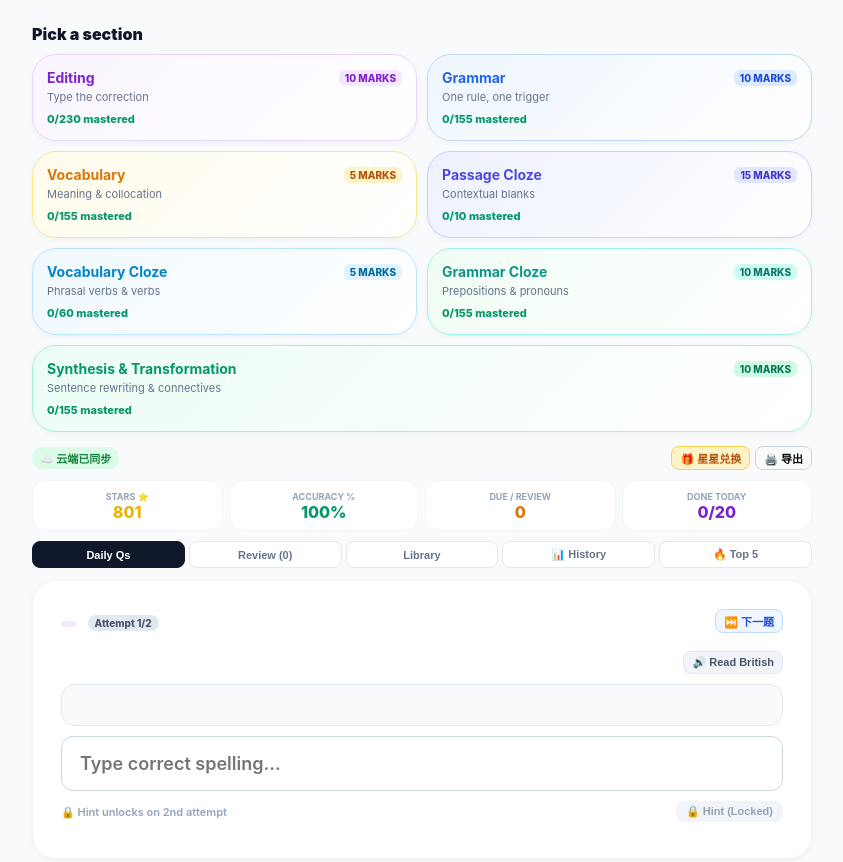
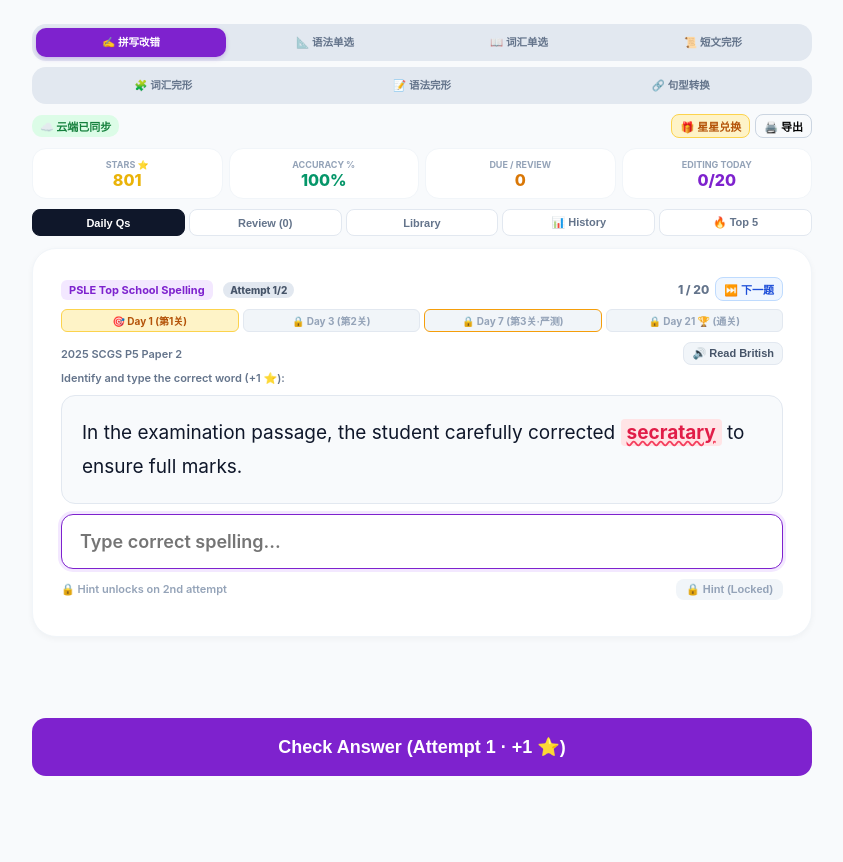
Before and after one commit to lalastellar-glitch/Editing-cloze-p5, a plain HTML site: page index.html in a window 1280 px wide. Shown: the top 862 px of the page, without its empty margins (218-1061 px from the left). After the commit the page ends 800 px from the top, so only its background shows below. Drawn offline with Linux system fonts and the light colour scheme; no server answers.

Commit message:
Add files via upload

```diff
--- a/index.html
+++ b/index.html
@@ -95,75 +95,17 @@ input[type="text"]:focus, textarea:focus { outline: none; border-color: #7e22ce;
 <body>
 <div class="container">
 <div class="no-print">
-
-<div id="sectionDirectory" style="margin-bottom:14px;">
-  <div style="font-size:16px; font-weight:900; color:#0f172a; margin-bottom:10px;">Pick a section</div>
-  <div style="display:grid; grid-template-columns:1fr 1fr; gap:10px;">
-    <div onclick="switchApp('editing')" class="card" style="margin:0; padding:14px; cursor:pointer; border:1.5px solid #e9d5ff; background:linear-gradient(135deg, #faf5ff 0%, #fff 100%);">
-      <div style="display:flex; justify-content:space-between; align-items:center; margin-bottom:4px;">
-        <strong style="font-size:14px; color:#7e22ce;">Editing</strong>
-        <span style="font-size:10px; font-weight:800; background:#f3e8ff; color:#7e22ce; padding:2px 6px; border-radius:6px;">10 MARKS</span>
-      </div>
-      <div style="font-size:11px; color:#64748b; margin-bottom:8px;">Type the correction</div>
-      <div style="font-size:11px; font-weight:800; color:#059669;" id="cardProg_editing">0/230 mastered</div>
-    </div>
-
-    <div onclick="switchApp('grammar')" class="card" style="margin:0; padding:14px; cursor:pointer; border:1.5px solid #bfdbfe; background:linear-gradient(135deg, #eff6ff 0%, #fff 100%);">
-      <div style="display:flex; justify-content:space-between; align-items:center; margin-bottom:4px;">
-        <strong style="font-size:14px; color:#2563eb;">Grammar</strong>
-        <span style="font-size:10px; font-weight:800; background:#dbeafe; color:#1d4ed8; padding:2px 6px; border-radius:6px;">10 MARKS</span>
-      </div>
-      <div style="font-size:11px; color:#64748b; margin-bottom:8px;">One rule, one trigger</div>
-      <div style="font-size:11px; font-weight:800; color:#059669;" id="cardProg_grammar">0/155 mastered</div>
-    </div>
-
-    <div onclick="switchApp('vocab')" class="card" style="margin:0; padding:14px; cursor:pointer; border:1.5px solid #fde68a; background:linear-gradient(135deg, #fffbeb 0%, #fff 100%);">
-      <div style="display:flex; justify-content:space-between; align-items:center; margin-bottom:4px;">
-        <strong style="font-size:14px; color:#d97706;">Vocabulary</strong>
-        <span style="font-size:10px; font-weight:800; background:#fef3c7; color:#b45309; padding:2px 6px; border-radius:6px;">5 MARKS</span>
-      </div>
-      <div style="font-size:11px; color:#64748b; margin-bottom:8px;">Meaning & collocation</div>
-      <div style="font-size:11px; font-weight:800; color:#059669;" id="cardProg_vocab">0/155 mastered</div>
-    </div>
-
-    <div onclick="switchApp('passage')" class="card" style="margin:0; padding:14px; cursor:pointer; border:1.5px solid #c7d2fe; background:linear-gradient(135deg, #eef2ff 0%, #fff 100%);">
-      <div style="display:flex; justify-content:space-between; align-items:center; margin-bottom:4px;">
-        <strong style="font-size:14px; color:#4f46e5;">Passage Cloze</strong>
-        <span style="font-size:10px; font-weight:800; background:#e0e7ff; color:#4338ca; padding:2px 6px; border-radius:6px;">15 MARKS</span>
-      </div>
-      <div style="font-size:11px; color:#64748b; margin-bottom:8px;">Contextual blanks</div>
-      <div style="font-size:11px; font-weight:800; color:#059669;" id="cardProg_passage">0/10 mastered</div>
-    </div>
-
-    <div onclick="switchApp('vcloze')" class="card" style="margin:0; padding:14px; cursor:pointer; border:1.5px solid #bae6fd; background:linear-gradient(135deg, #f0f9ff 0%, #fff 100%);">
-      <div style="display:flex; justify-content:space-between; align-items:center; margin-bottom:4px;">
-        <strong style="font-size:14px; color:#0284c7;">Vocabulary Cloze</strong>
-        <span style="font-size:10px; font-weight:800; background:#e0f2fe; color:#0369a1; padding:2px 6px; border-radius:6px;">5 MARKS</span>
-      </div>
-      <div style="font-size:11px; color:#64748b; margin-bottom:8px;">Phrasal verbs & verbs</div>
-      <div style="font-size:11px; font-weight:800; color:#059669;" id="cardProg_vcloze">0/60 mastered</div>
-    </div>
-
-    <div onclick="switchApp('gcloze')" class="card" style="margin:0; padding:14px; cursor:pointer; border:1.5px solid #99f6e4; background:linear-gradient(135deg, #f0fdf4 0%, #fff 100%);">
-      <div style="display:flex; justify-content:space-between; align-items:center; margin-bottom:4px;">
-        <strong style="font-size:14px; color:#0d9488;">Grammar Cloze</strong>
-        <span style="font-size:10px; font-weight:800; background:#ccfbf1; color:#0f766e; padding:2px 6px; border-radius:6px;">10 MARKS</span>
-      </div>
-      <div style="font-size:11px; color:#64748b; margin-bottom:8px;">Prepositions & pronouns</div>
-      <div style="font-size:11px; font-weight:800; color:#059669;" id="cardProg_gcloze">0/155 mastered</div>
-    </div>
-
-    <div onclick="switchApp('st')" class="card" style="margin:0; padding:14px; cursor:pointer; grid-column: span 2; border:1.5px solid #a7f3d0; background:linear-gradient(135deg, #ecfdf5 0%, #fff 100%);">
-      <div style="display:flex; justify-content:space-between; align-items:center; margin-bottom:4px;">
-        <strong style="font-size:14px; color:#059669;">Synthesis & Transformation</strong>
-        <span style="font-size:10px; font-weight:800; background:#d1fae5; color:#047857; padding:2px 6px; border-radius:6px;">10 MARKS</span>
-      </div>
-      <div style="font-size:11px; color:#64748b; margin-bottom:8px;">Sentence rewriting & connectives</div>
-      <div style="font-size:11px; font-weight:800; color:#059669;" id="cardProg_st">0/155 mastered</div>
-    </div>
-  </div>
+<div class="app-switcher">
+<button id="swEditing" class="app-btn active editing" onclick="switchApp('editing')">✍️ 拼写改错</button>
+<button id="swGrammar" class="app-btn" onclick="switchApp('grammar')">📐 语法单选</button>
+<button id="swVocab" class="app-btn" onclick="switchApp('vocab')">📖 词汇单选</button>
+<button id="swPassage" class="app-btn" onclick="switchApp('passage')">📜 短文完形</button>
 </div>
-
+<div class="app-switcher-row2">
+<button id="swVCloze" class="app-btn" onclick="switchApp('vcloze')">🧩 词汇完形</button>
+<button id="swGCloze" class="app-btn" onclick="switchApp('gcloze')">📝 语法完形</button>
+<button id="swSt" class="app-btn" onclick="switchApp('st')">🔗 句型转换</button>
+</div>
 <div class="tool-bar">
 <div style="display:flex; align-items:center; gap:5px;">
 <span id="cloudStatus" class="cloud-status cloud-live">☁️ 云端已同步</span>
@@ -400,18 +342,6 @@ const EBBINGHAUS_DAYS = [1, 3, 7, 21];
 
 function getItemKey(item) { return item.word ? item.word : (item.id || item.sent); }
 
-function updateCardProgress() {
-  const mods = ['editing', 'grammar', 'vocab', 'passage', 'vcloze', 'gcloze', 'st'];
-  const dbs = { editing: EDITING_DB, grammar: GRAMMAR_DB, vocab: VOCAB_DB, passage: PASSAGE_CLOZE_DB, vcloze: VCLOZE_DB, gcloze: GCLOZE_DB, st: ST_DB };
-  mods.forEach(m => {
-    const db = dbs[m];
-    const met = db.filter(item => store.mastered.includes(getItemKey(item))).length;
-    const el = document.getElementById('cardProg_' + m);
-    if (el) el.innerText = `${met}/${db.length} mastered`;
-  });
-}
-
-
 const DEFAULT_REWARDS = [
   { id: 'r1', title: '🎮 额外 20 分钟游戏 / 自由时间', cost: 50 },
   { id: 'r2', title: '🍦 周末自选冰淇淋 / 甜品一次', cost: 80 },
@@ -609,12 +539,14 @@ function switchApp(app) {
   currentMode = 'daily';
   currentIdx = 0;
   enterFocusMode();
+  ['swEditing', 'swGrammar', 'swVocab', 'swPassage', 'swVCloze', 'swGCloze', 'swSt'].forEach(id => {
+    document.getElementById(id).className = 'app-btn';
+  });
   const btnId = 'sw' + (app === 'vcloze' ? 'VCloze' : (app === 'gcloze' ? 'GCloze' : app.charAt(0).toUpperCase() + app.slice(1)));
-  const actBtn = document.getElementById('actionBtn');
-  if (actBtn) actBtn.className = 'btn ' + app;
+  document.getElementById(btnId).className = 'app-btn active ' + app;
+  document.getElementById('actionBtn').className = 'btn ' + app;
   const qCount = getDailyQuota();
-  const tabDaily = document.getElementById('tabDaily');
-  if (tabDaily) tabDaily.innerText = `Daily ${qCount} Qs`;
+  document.getElementById('tabDaily').innerText = `Daily ${qCount} Qs`;
   buildSessionList();
   changeMode('daily');
 }
@@ -1280,18 +1212,15 @@ document.getElementById('stInput').addEventListener('keydown', function(e) { if
 
 let isFocusMode = false;
 
-
-
 function enterFocusMode() {
   isFocusMode = true;
-  const dir = document.getElementById('sectionDirectory');
-  if (dir) dir.style.display = 'none';
-  document.getElementById('quizView').style.display = 'block';
-  document.getElementById('btnContainer').style.display = 'block';
-  document.querySelector('.tool-bar').style.display = 'flex';
-  document.querySelector('.stats-row').style.display = 'grid';
-  document.querySelector('.sub-tabs').style.display = 'flex';
+  document.querySelector('.app-switcher').style.display = 'none';
+  document.querySelector('.app-switcher-row2').style.display = 'none';
+  document.querySelector('.tool-bar').style.display = 'none';
+  document.querySelector('.stats-row').style.display = 'none';
+  document.querySelector('.sub-tabs').style.display = 'none';
 
+  // Add a clean return bar if not exists
   let bar = document.getElementById('focusReturnBar');
   if (!bar) {
     bar = document.createElement('div');
@@ -1302,34 +1231,22 @@ function enterFocusMode() {
   } else {
     bar.style.display = 'flex';
   }
-  buildSessionList();
-  renderQuestion();
 }
 
 function exitFocusMode() {
   isFocusMode = false;
-  const dir = document.getElementById('sectionDirectory');
-  if (dir) dir.style.display = 'block';
-  document.getElementById('quizView').style.display = 'none';
-  document.getElementById('btnContainer').style.display = 'none';
-  document.getElementById('progressView').style.display = 'none';
-  document.getElementById('cheatsheetView').style.display = 'none';
-  document.getElementById('rewardsView').style.display = 'none';
+  document.querySelector('.app-switcher').style.display = 'grid';
+  document.querySelector('.app-switcher-row2').style.display = 'grid';
+  document.querySelector('.tool-bar').style.display = 'flex';
+  document.querySelector('.stats-row').style.display = 'grid';
+  document.querySelector('.sub-tabs').style.display = 'flex';
   const bar = document.getElementById('focusReturnBar');
   if (bar) bar.style.display = 'none';
-  updateCardProgress();
+  changeMode('daily');
 }
 
-
-
-// Start in directory mode on initial load
-let isFocusMode = false;
-document.getElementById('quizView').style.display = 'none';
-document.getElementById('btnContainer').style.display = 'none';
-updateCardProgress();
-
-
-
+buildSessionList();
+renderQuestion();
 </script>
 </body>
 </html>
```
